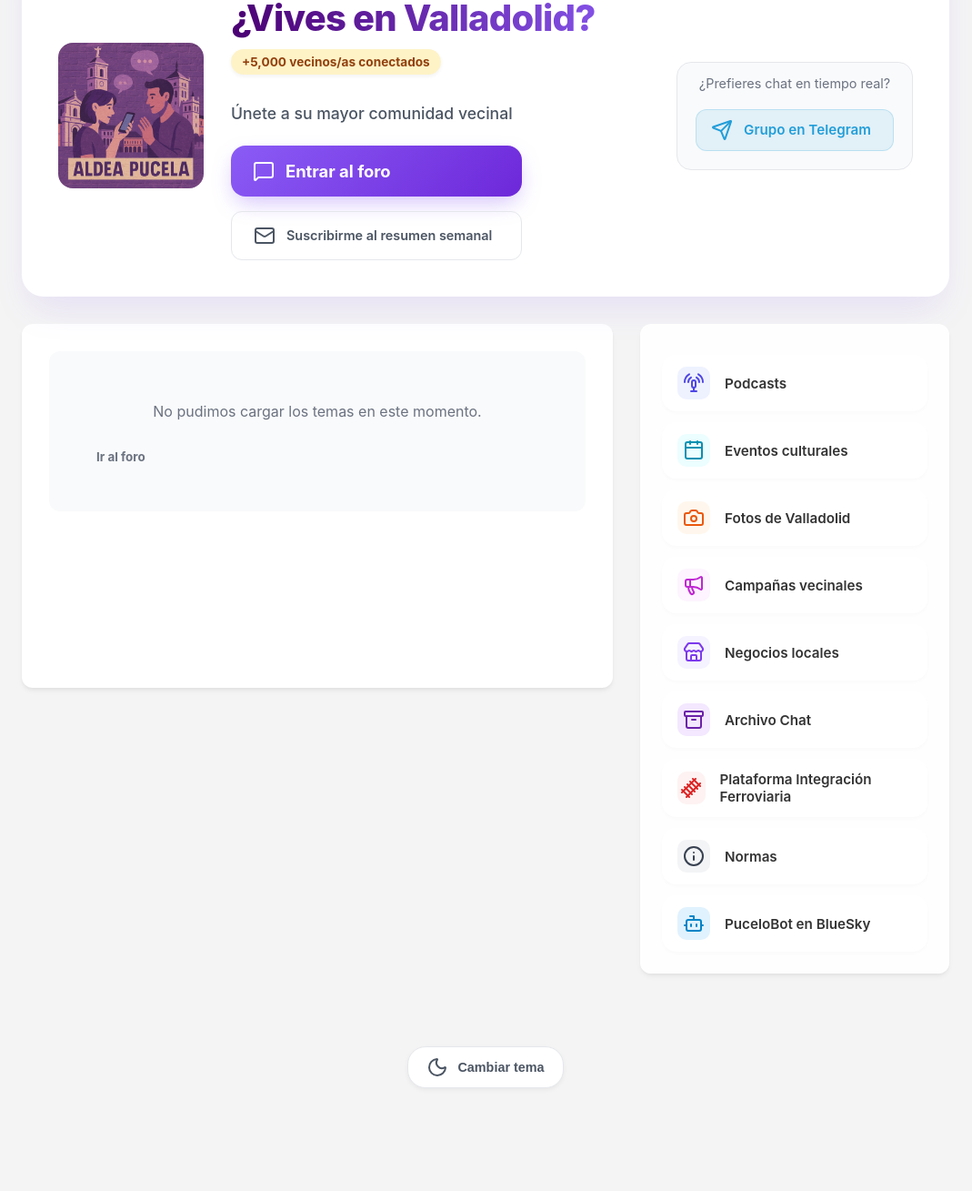
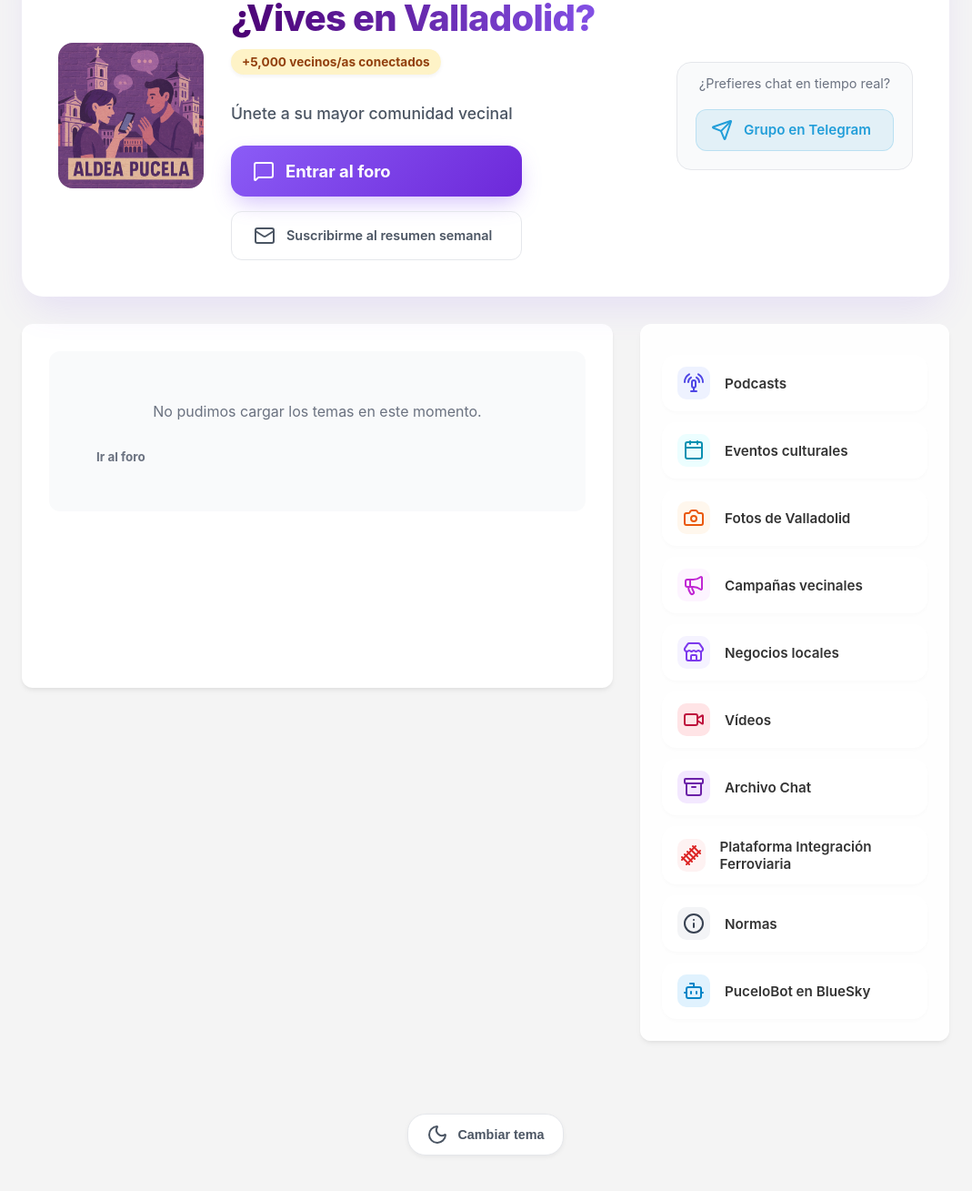
Before and after one commit to aldeapucela/web, a Jekyll site: the page built from index.html, in a window 1280 px wide and 1400 px high, scrolled down 152 px. Shown: the top 1309 px of the window at 91% size, without its empty margins (106-1175 px from the left). Built offline with Jekyll 4.4.1, drawn with Linux system fonts in a browser that asks for light colours; nearby versions of some CDN libraries; comment, search, counter and statistics services are not loaded.

Commit message:
Link a videos

```diff
--- a/_layouts/landing.html
+++ b/_layouts/landing.html
@@ -71,6 +71,13 @@
           <span>Negocios locales</span>
         </a>
 
+        <a href="https://video.aldeapucela.org" class="feature-card">
+          <div class="card-icon card-icon-videos">
+            <i data-lucide="video"></i>
+          </div>
+          <span>Vídeos</span>
+        </a>
+
         <a href="/archivo/" class="feature-card">
           <div class="card-icon card-icon-archivo">
             <i data-lucide="archive"></i>
--- a/css/styles.css
+++ b/css/styles.css
@@ -643,6 +643,17 @@
 [data-theme="dark"] .card-icon-archivo {
   background-color: rgba(107, 33, 168, 0.2);
   color: #C084FC;
+}
+
+
+.card-icon-videos {
+  background-color: #FFE4E6;
+  color: #BE123C;
+}
+
+[data-theme="dark"] .card-icon-videos {
+  background-color: rgba(190, 18, 60, 0.2);
+  color: #FB7185;
 }
 
 
```
